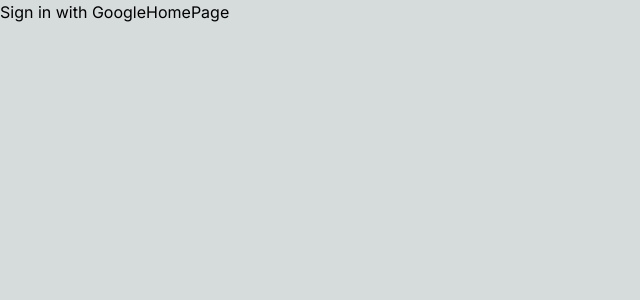
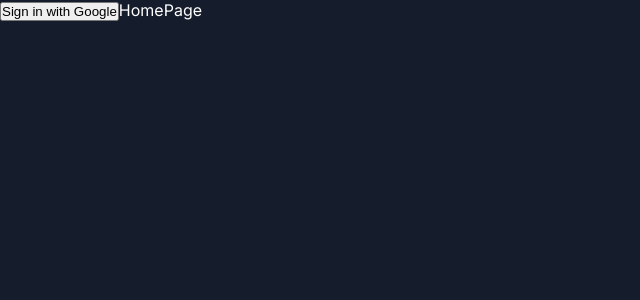
Before and after one commit to akuazzam/alchemi, a Next.js app: page / in a window 1280 px wide. Shown: the top 300 px of the page, without its empty margins (0-640 px from the left). Built offline with nearby package versions, Linux system fonts and the light colour scheme.

Commit message:
background color change

```diff
--- /dev/null
+++ b/src/app/components/Ui/globals.css
@@ -0,0 +1,23 @@
+
+:root {
+    --bg: #151c2c;
+    --bgSoft: #182237;
+    --text: white;
+    --textSoft: #b7bac1;
+}
+
+*{
+    margin: 0;
+    padding: 0;
+    box-sizing: border-box;
+}
+
+body{
+    background-color: var(--bg);
+    color: var(--text);
+}
+
+a{
+    color: inherit;
+    text-decoration: none;
+}
--- a/src/app/globals.css
+++ /dev/null
@@ -1,22 +0,0 @@
-@tailwind base;
-@tailwind components;
-@tailwind utilities;
-
-:root {
-  --foreground-rgb: 0, 0, 0;
-  --background-start-rgb: 214, 219, 220;
-  --background-end-rgb: 255, 255, 255;
-}
-
-@media (prefers-color-scheme: dark) {
-  :root {
-    --foreground-rgb: 255, 255, 255;
-    --background-start-rgb: 0, 0, 0;
-    --background-end-rgb: 0, 0, 0;
-  }
-}
-
-body {
-  color: rgb(var(--foreground-rgb));
-  background:    rgb(var(--background-start-rgb));
-}
--- a/src/app/layout.js
+++ b/src/app/layout.js
@@ -1,5 +1,5 @@
 import { Inter } from "next/font/google";
-import "./globals.css";
+import "./components/Ui/globals.css";
 
 const inter = Inter({ subsets: ["latin"] });
 
```
Also changed, not shown: src/app/components/dashboard/products/page.jsx (renamed from src/app/components/dashboard/products/products.jsx).
